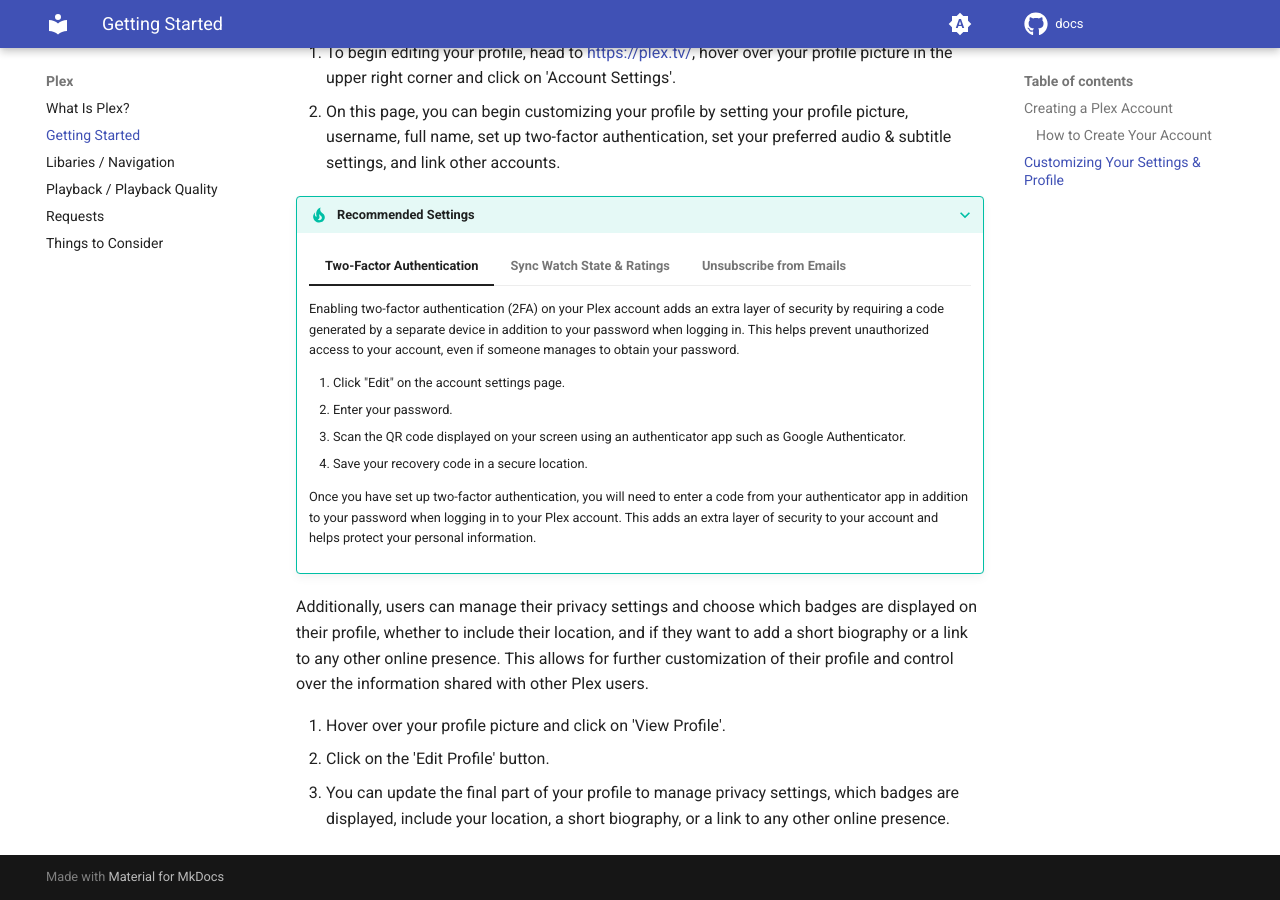
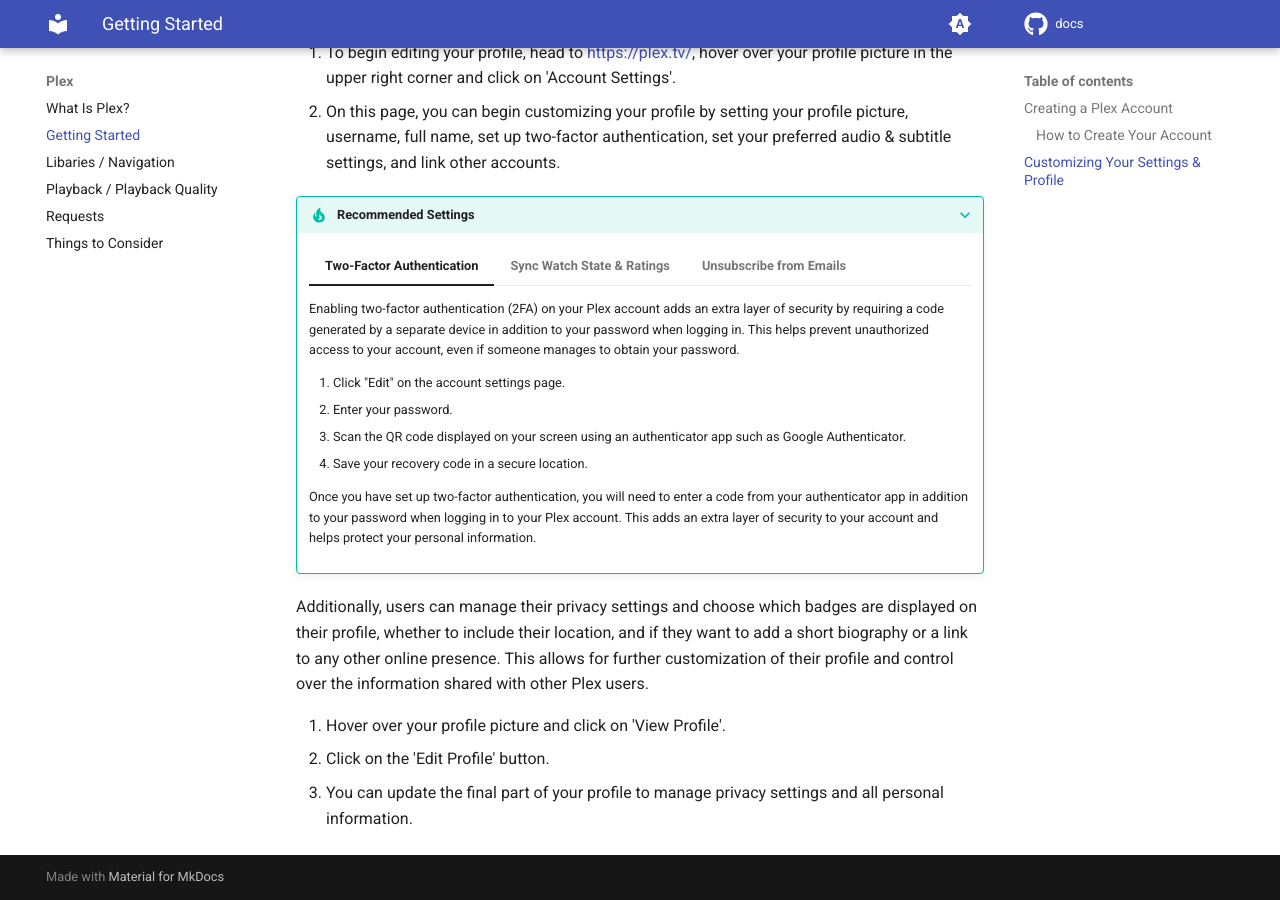
Before and after one commit to neomedia6989/docs-2, an MkDocs documentation site: the page built from docs/plex/getting-started.md, in a window 1280 px wide and 900 px high, scrolled down 931 px. Built offline with MkDocs 1.6.1 and Material for MkDocs 9.7.7, drawn with Linux system fonts in a browser that asks for light colours; comment, search, counter and statistics services are not loaded.

Commit message:
Update getting-started.md

```diff
--- a/docs/plex/getting-started.md
+++ b/docs/plex/getting-started.md
@@ -53,4 +53,4 @@
 
 1. Hover over your profile picture and click on 'View Profile'.
 2. Click on the 'Edit Profile' button.
-3. You can update the final part of your profile to manage privacy settings, which badges are displayed, include your location, a short biography, or a link to any other online presence.
+3. You can update the final part of your profile to manage privacy settings and all personal information.
```
